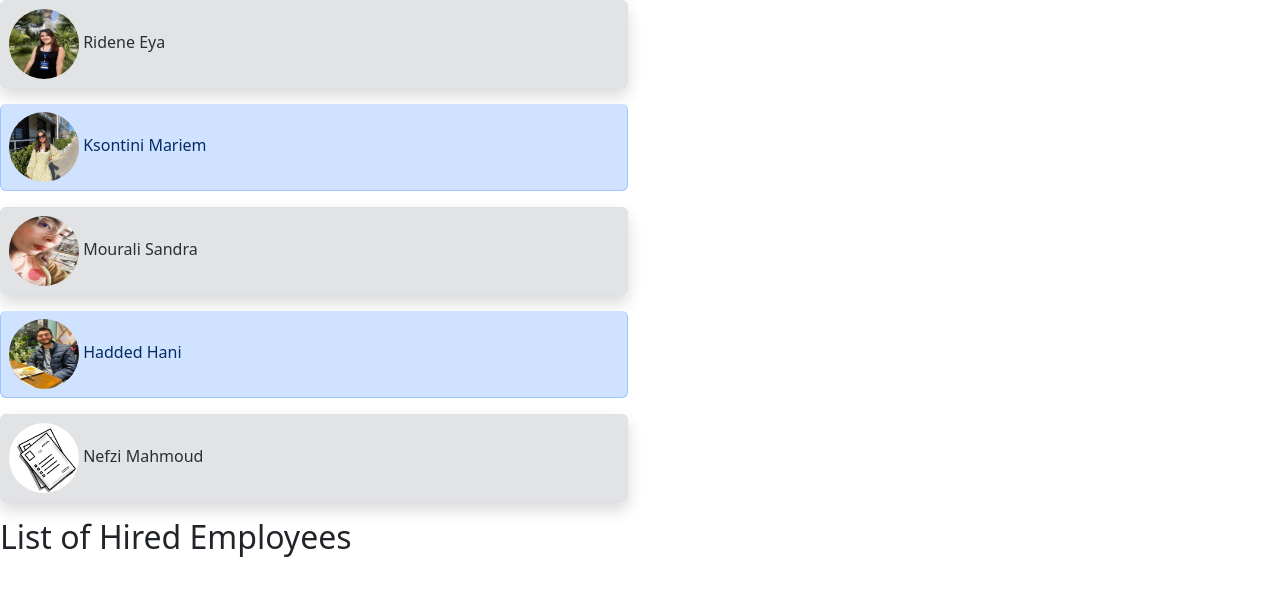
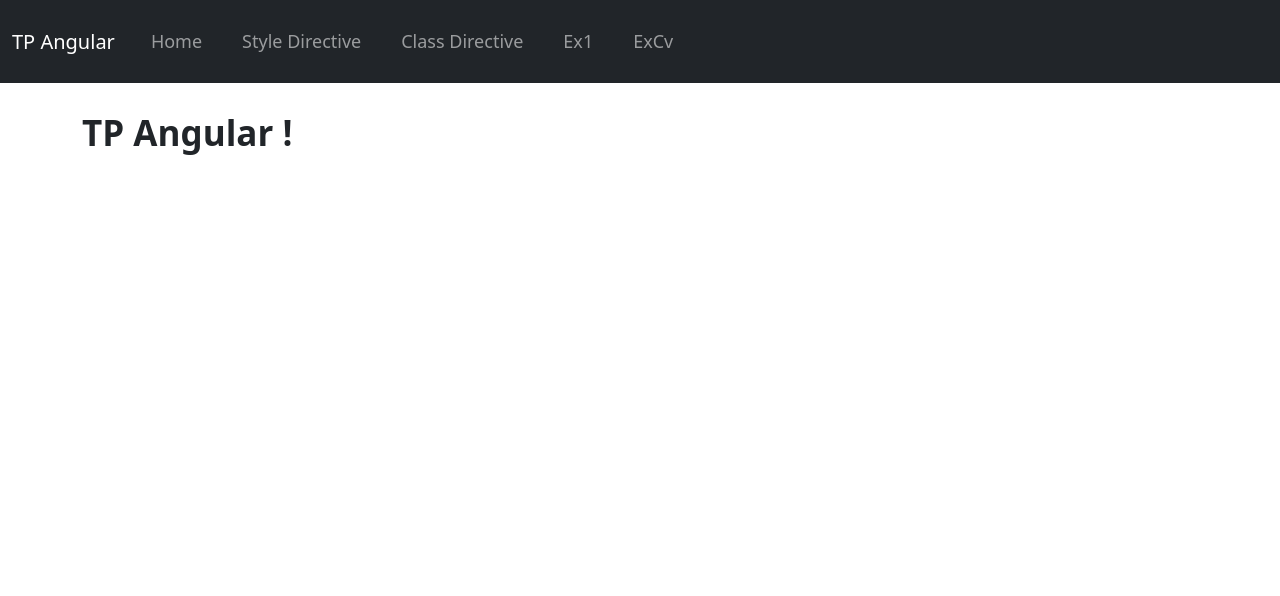
Before and after one commit to EyaRidene/TP1_Agular, an Angular app: page / in a window 1280 px wide. Shown: the top 596 px of the page. Built offline with nearby package versions, Linux system fonts and the light colour scheme.

Commit message:
routing + navbar

```diff
--- a/src/app/app.component.html
+++ b/src/app/app.component.html
@@ -3,13 +3,11 @@
 <!-- <div class="container">
   <app-cv></app-cv>
 </div> -->
-<!--
+
 <app-navbar></app-navbar>
 <div class="container mt-4">
   <router-outlet></router-outlet>
 </div>
--->
 
 <!-- <app-style [color]="'yellow'" [bgColor]="'red'"></app-style>
 <app-class></app-class> -->
-<app-cv></app-cv>
--- a/src/app/components/home/home.component.html
+++ b/src/app/components/home/home.component.html
@@ -1 +1 @@
-<p>home works!</p>
+<p style="font-size: 35px; font-weight: bold">TP Angular !</p>
--- a/src/app/components/navbar/navbar.component.html
+++ b/src/app/components/navbar/navbar.component.html
@@ -43,3 +43,65 @@
   </div>
 </nav>
 -->
+
+<nav class="navbar navbar-expand-lg navbar-dark bg-dark">
+  <div class="container-fluid">
+    <a class="navbar-brand" href="#">TP Angular</a>
+    <button
+      class="navbar-toggler"
+      type="button"
+      data-toggle="collapse"
+      data-target="#navbarSupportedContent"
+      aria-controls="navbarSupportedContent"
+      aria-expanded="false"
+      aria-label="Toggle navigation"
+    >
+      <span class="navbar-toggler-icon"></span>
+    </button>
+    <div class="collapse navbar-collapse" id="navbarNavAltMarkup">
+      <div class="navbar-nav">
+        <a
+          class="nav-link"
+          aria-current="page"
+          routerLinkActive="active text-info"
+          [routerLink]="['home']"
+          style="padding: 20px; font-size: 18px"
+          >Home</a
+        >
+        <!--chaque fois que la route est activée il appelera la classe active-->
+        <a
+          class="nav-link"
+          aria-current="page"
+          [routerLink]="['ngStyle']"
+          routerLinkActive="active text-info"
+          style="padding: 20px; font-size: 18px"
+          >Style Directive</a
+        >
+        <a
+          class="nav-link"
+          aria-current="page"
+          [routerLink]="['class']"
+          routerLinkActive="active text-info"
+          style="padding: 20px; font-size: 18px"
+          >Class Directive</a
+        >
+        <a
+          class="nav-link"
+          aria-current="page"
+          routerLinkActive="active text-info"
+          [routerLink]="['ex1']"
+          style="padding: 20px; font-size: 18px"
+          >Ex1</a
+        >
+        <a
+          class="nav-link"
+          aria-current="page"
+          routerLinkActive="active text-info"
+          [routerLink]="['cv']"
+          style="padding: 20px; font-size: 18px"
+          >ExCv</a
+        >
+      </div>
+    </div>
+  </div>
+</nav>
--- a/src/app/exCv/liste-embauches/liste-embauches.component.html
+++ b/src/app/exCv/liste-embauches/liste-embauches.component.html
@@ -1,4 +1,4 @@
-<h2>List of Hired Employees</h2>
+<h2 class="mt-3">List of Hired Employees :</h2>
 <ul *ngIf="cvs" class="list-group">
   <li class="list-group-item" *ngFor="let cv of cvs">
     <div>
```
Also changed, not shown: src/app/app.routing.ts (+6 -4 lines), 1 other file (tests, documents, lock files or other folders).
